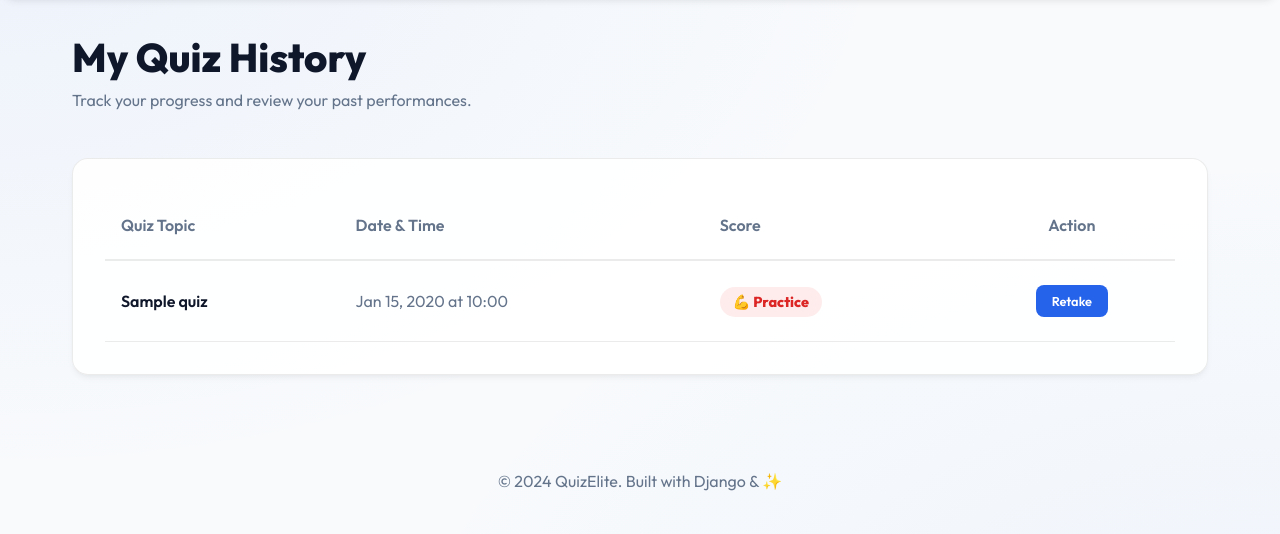
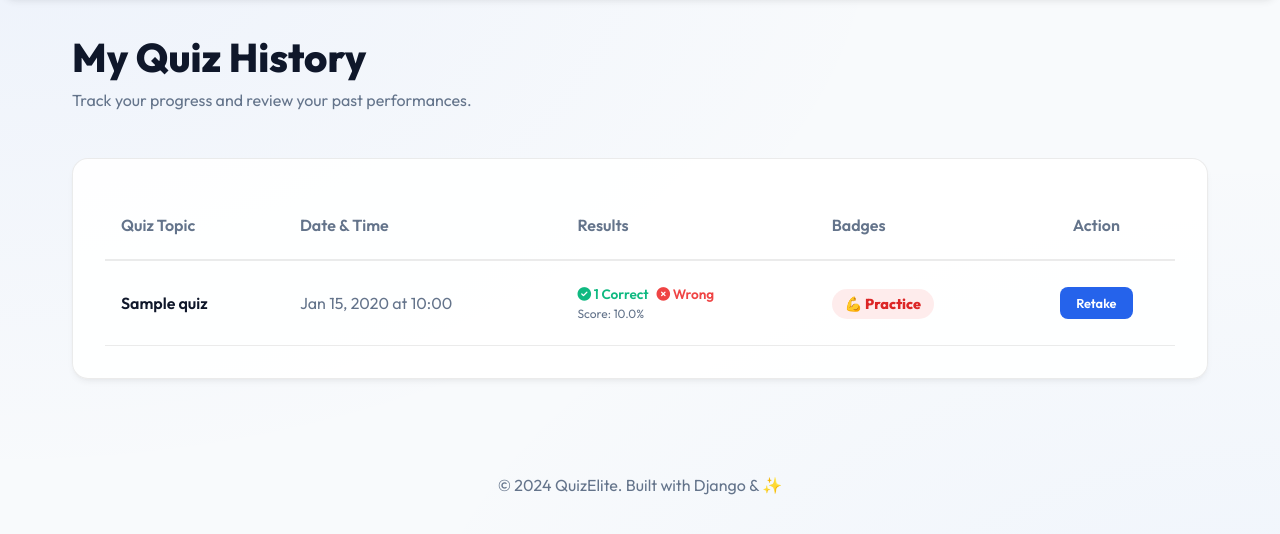
Before and after one commit to debasistripathy400-web/quiz-app, a Django app: page /history/ in a window 1280 px wide. Shown: the part 84-618 px from the top of the page. Run offline with Django 5.2, Linux system fonts and the light colour scheme; a user stored in the database is signed in; tables that the repository leaves empty hold one stand-in row (values such as "Sample post").

Commit message:
Added correct/wrong answer tracking to history.

```diff
--- a/quiz/models.py
+++ b/quiz/models.py
@@ -57,6 +57,8 @@
     user = models.ForeignKey(User, on_delete=models.CASCADE)
     quiz = models.ForeignKey(Quiz, on_delete=models.CASCADE)
     score = models.FloatField()
+    correct_answers = models.PositiveIntegerField(default=0)
+    total_questions = models.PositiveIntegerField(default=0)
     completed_at = models.DateTimeField(default=timezone.now)
 
     def __str__(self):
--- a/quiz/views.py
+++ b/quiz/views.py
@@ -61,7 +61,9 @@
         Attempt.objects.create(
             user=request.user,
             quiz=quiz,
-            score=final_score
+            score=final_score,
+            correct_answers=score,
+            total_questions=total_questions
         )
 
         request.session['last_score'] = final_score
--- a/templates/quiz/history.html
+++ b/templates/quiz/history.html
@@ -15,7 +15,8 @@
                 <tr style="border-bottom: 2px solid var(--glass-border);">
                     <th style="padding: 1.5rem 1rem; color: var(--text-muted); font-weight: 600;">Quiz Topic</th>
                     <th style="padding: 1.5rem 1rem; color: var(--text-muted); font-weight: 600;">Date & Time</th>
-                    <th style="padding: 1.5rem 1rem; color: var(--text-muted); font-weight: 600;">Score</th>
+                    <th style="padding: 1.5rem 1rem; color: var(--text-muted); font-weight: 600;">Results</th>
+                    <th style="padding: 1.5rem 1rem; color: var(--text-muted); font-weight: 600;">Badges</th>
                     <th style="padding: 1.5rem 1rem; color: var(--text-muted); font-weight: 600; text-align: center;">
                         Action</th>
                 </tr>
@@ -30,6 +31,13 @@
                     </td>
                     <td style="padding: 1.5rem 1rem; color: var(--text-muted);">
                         {{ attempt.completed_at|date:"M d, Y" }} at {{ attempt.completed_at|date:"H:i" }}
+                    </td>
+                    <td style="padding: 1.5rem 1rem;">
+                        <div style="display: flex; gap: 0.5rem; font-size: 0.85rem; font-weight: 600;">
+                            <span style="color: var(--success);"><i class="fas fa-check-circle"></i> {{ attempt.correct_answers }} Correct</span>
+                            <span style="color: var(--danger);"><i class="fas fa-times-circle"></i> {{ attempt.total_questions|add:"-attempt.correct_answers" }} Wrong</span>
+                        </div>
+                        <div style="color: var(--text-muted); font-size: 0.75rem; margin-top: 0.2rem;">Score: {{ attempt.score|floatformat:1 }}%</div>
                     </td>
                     <td style="padding: 1.5rem 1rem;">
                         <span
```
Also changed, not shown: quiz/migrations/0002_attempt_correct_answers_attempt_total_questions.py (added).
